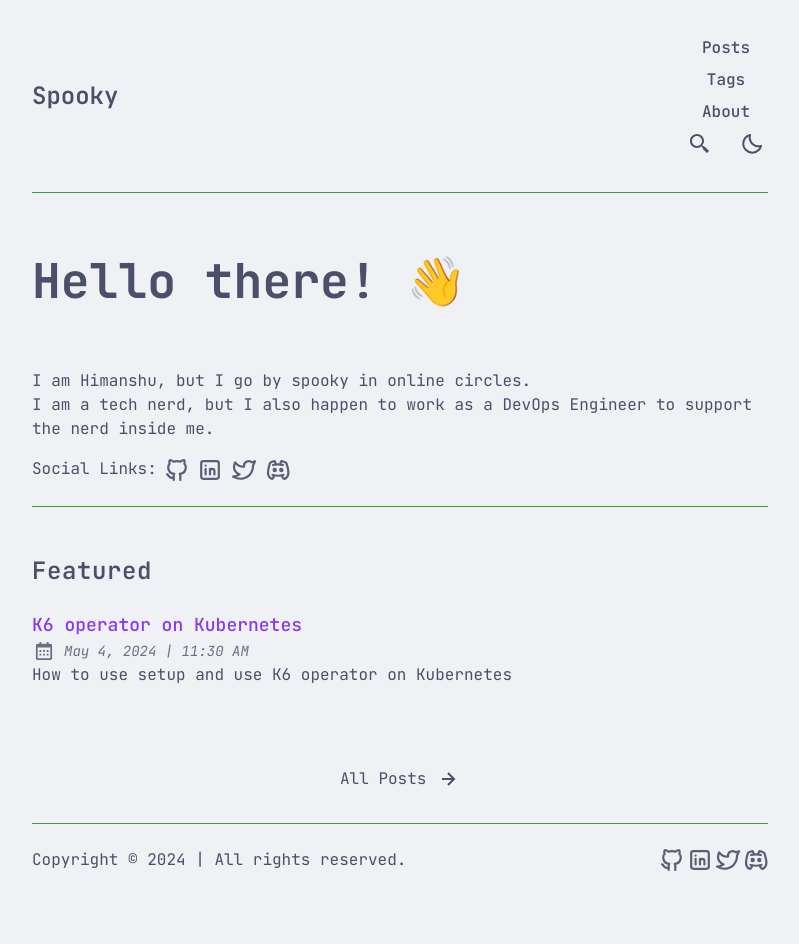
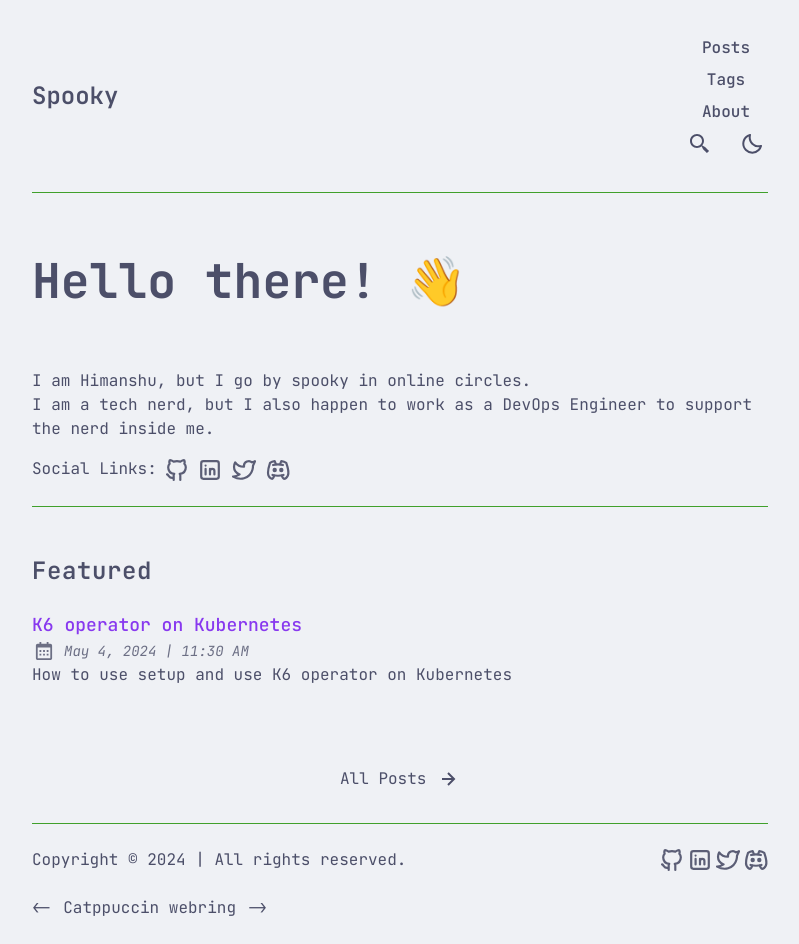
Before and after one commit to ghostx31/spookyintheam, an Astro site: page / in a window 1280 px wide. Shown: the whole page, without its empty margins (240-1039 px from the left). Before the commit the page ends 896 px from the top, so only its background shows below. Built offline with nearby package versions, Linux system fonts and the light colour scheme; Astro itself is replaced by a stand-in of ours; some packages are replaced by stand-ins of ours.

Commit message:
feat: add ctp-webring links to footer

```diff
--- a/src/components/Footer.astro
+++ b/src/components/Footer.astro
@@ -21,6 +21,18 @@ const { noMarginTop = false } = Astro.props;
       <span>All rights reserved.</span>
     </div>
   </div>
+  <div class="flex gap-3 pb-6">
+    <a
+      class="hover:text-skin-accent decoration-dashed underline-offset-4 hover:underline"
+      href="https://ctp-webr.ing/YOUR_SLUG/previous">&lt;-</a
+    ><a
+      class="hover:text-skin-accent decoration-dashed underline-offset-4 hover:underline"
+      href="https://ctp-webr.ing/">Catppuccin webring</a
+    ><a
+      class="hover:text-skin-accent decoration-dashed underline-offset-4 hover:underline"
+      href="https://ctp-webr.ing/YOUR_SLUG/next">-&gt;</a
+    >
+  </div>
 </footer>
 
 <style>
@@ -28,7 +40,7 @@ const { noMarginTop = false } = Astro.props;
     @apply w-full;
   }
   .footer-wrapper {
-    @apply flex flex-col items-center justify-between py-6 sm:flex-row-reverse sm:py-4;
+    @apply flex flex-col items-center justify-between pt-6 sm:flex-row-reverse sm:py-4;
   }
   .link-button {
     @apply my-1 p-2 hover:rotate-6;
```
